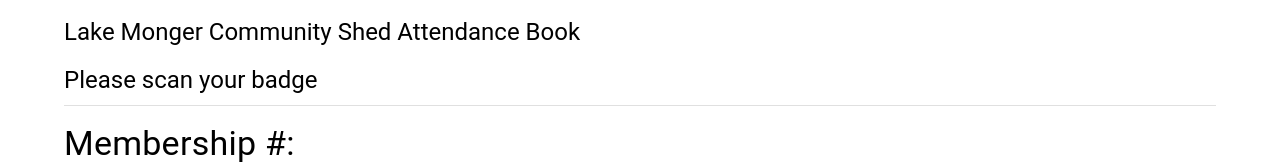
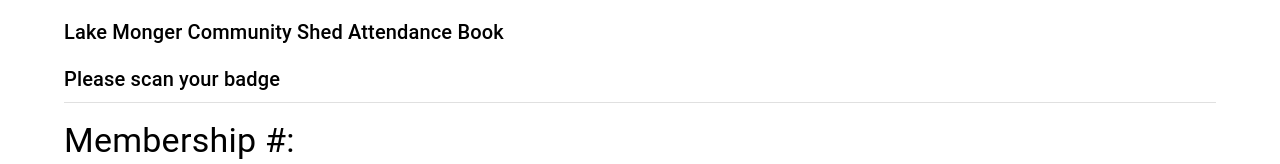
Before and after one commit to johnny555/mascarpone, a React (Create React App) app: page / in a window 1280 px wide. Shown: the top 164 px of the page. Built offline with nearby package versions, Linux system fonts and the light colour scheme; no server answers.

Commit message:
changed scaling

```diff
--- a/src/App.js
+++ b/src/App.js
@@ -57,7 +57,10 @@ function App() {
 
   const [open, setOpen] = React.useState(false);
   const handleOpen = () => setOpen(true);
-  const handleClose = () => setOpen(false);
+  const handleClose = () => {
+    setOpen(false);
+    clearstuff()
+  }
 
   const capture = React.useCallback(() => {
     const imageSrc = preprocess(
@@ -83,7 +86,7 @@ function App() {
 // Camera Bit
 
  var cameracapture = (
-  <Container sx={{ width: '80%' }} >
+  <Container sx={{ width: '60%' }} >
     <img width='100%'
       src={imgSrc}
     />
@@ -99,14 +102,14 @@ function App() {
     alignItems="center">
 
     <Container sx={{ width: '100%' }}>
-     <Typography variant="h5" gutterBottom>
+     <Typography variant="h6" gutterBottom>
         Lake Monger Community Shed
         Attendance Book
      </Typography>
     </Container>
 
     <Container sx={{ width: '100%' }}>
-    <Typography variant="h5" gutterBottom>
+    <Typography variant="h6" gutterBottom>
         Please scan your badge
      </Typography>
      <Divider />
@@ -159,14 +162,14 @@ function App() {
 
     {cameracapture}
 
-    <Container sx={{ width: '100%' }}>
+    <Container sx={{ width: '60%' }}>
         <Webcam
+          width='100%'
           ref={webcamRef}
           screenshotFormat={'image/jpeg'}
           screenshotQuality={0.1}
           imageSmoothing={false}
           videoConstraints={image_dim}
-          width='100%'
         />
     </Container>
 
```
